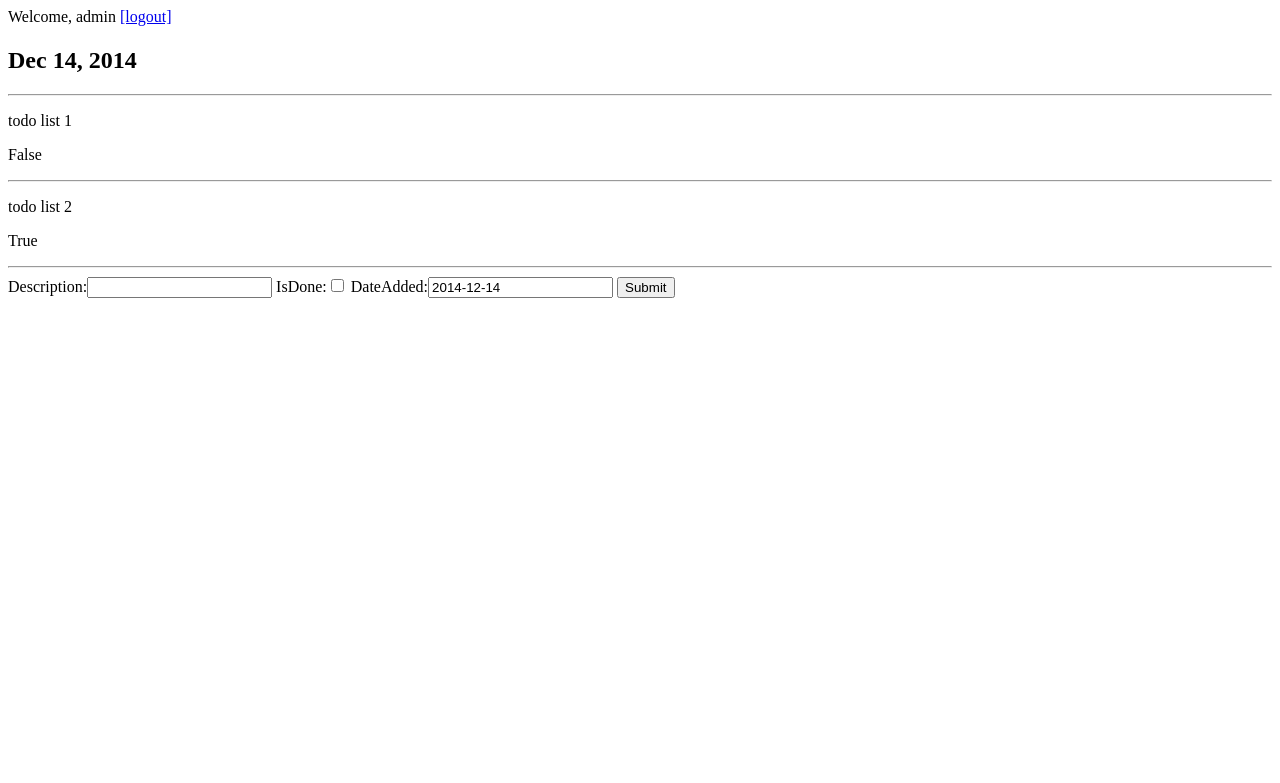
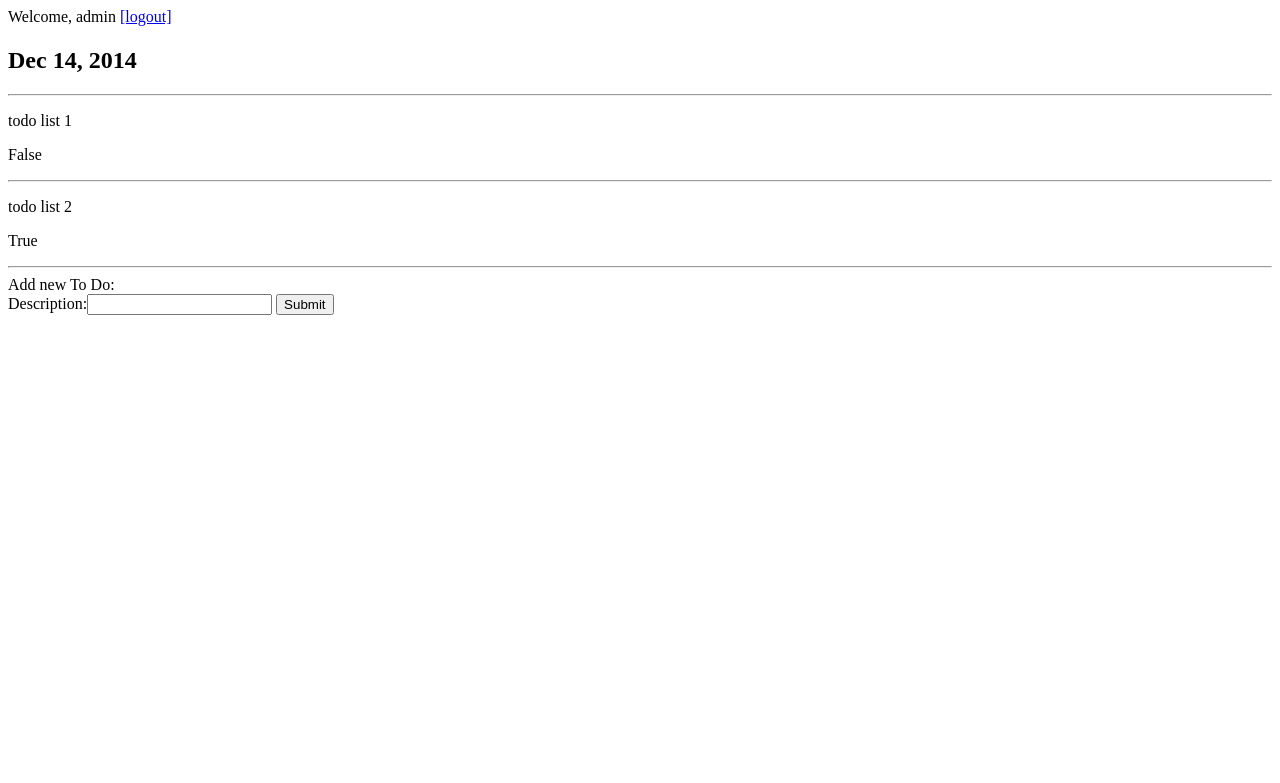
Before and after one commit to raygomez/cs260, a Django app: page / in a window 1280 px wide. Shown: the top 783 px of the page. Run offline with Django 3.2, Linux system fonts and the light colour scheme; the first user in the database is signed in; data comes from the database, SQL or seed files in the repository.

Commit message:
added new todo

```diff
--- a/todolist/forms/AddToDoForm.py
+++ b/todolist/forms/AddToDoForm.py
@@ -4,3 +4,4 @@ from todolist.models import ToDo
 class AddToDoForm(ModelForm):
     class Meta:
         model = ToDo
+        exclude = ['isDone', 'dateAdded']
--- a/todolist/templates/index.html
+++ b/todolist/templates/index.html
@@ -10,6 +10,7 @@
 <hr/>
 {% endfor %}
 
+Add new To Do:
 <form action="add" method="post">
     {% csrf_token %}
     {{ form }}
```
